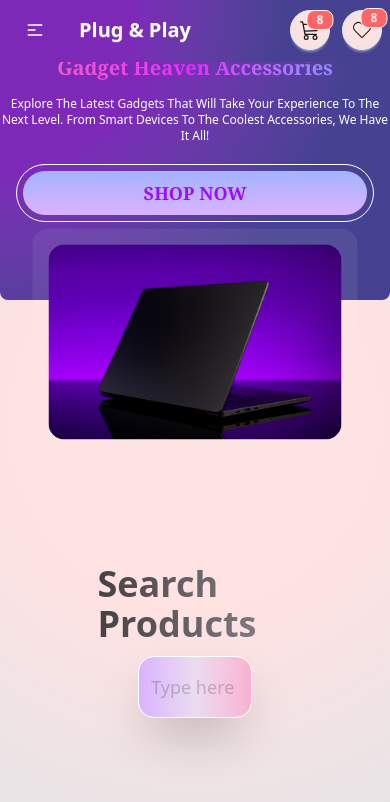
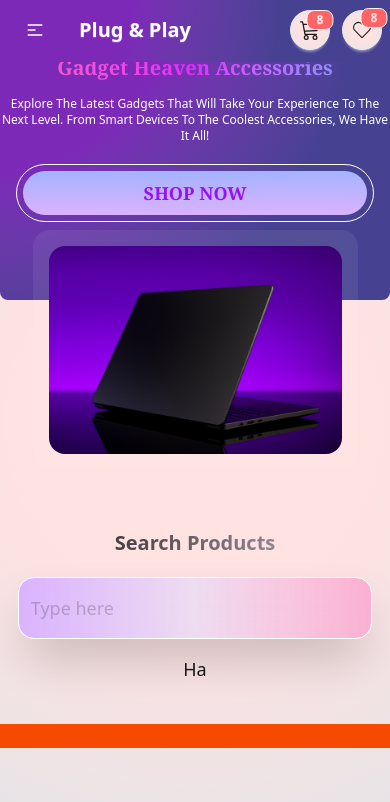
Before and after one commit to rakib-hasan-78/price-cart, a React (Vite) app: page / in a window 390 px wide. Shown: the top 802 px of the page. Built offline with nearby package versions, Linux system fonts and the light colour scheme; a web font is replaced by a local one.

Commit message:
search component optimized

```diff
--- a/src/Components/DisplayProduct/DisplayProduct.jsx
+++ b/src/Components/DisplayProduct/DisplayProduct.jsx
@@ -3,8 +3,8 @@ import displayImg from '../../assets/hero.png';
 
 const DisplayProduct = () => {
     return (
-        <div className='w-full xxs:h-60 sm:h-[500px] md:h-[620px] lg:h-80 py-4 relative flex items-center justify-center'>
-            <div className='xxs:w-10/12 md:w-8/12  lg:w-6/12 bg-violet-50/7 p-4 rounded-2xl absolute top-1/3 left-1/2 transform -translate-y-2/3 -translate-x-1/2'>
+        <div className='w-full xxs:h-[280px] sm:h-[400px] lg:h-[420px] xl:h-[380px] flex items-start justify-center relative  lg:top-2/4 xxs:-translate-y-1/4 sm:-translate-y-1/9 md:-translate-y-1/11 lg:-translate-y-2/4 z-40'>
+            <div className='xxs:w-10/12 md:w-8/12  lg:w-9/12 xl:w-6/12 xxs:h-60 sm:h-[400px] lg:h-[420px] xl:h-[380px]  bg-violet-50/7 p-4 rounded-2xl'>
                 <img className='rounded-2xl' src={displayImg} alt="#" />
             </div>
         </div>
@@ -12,3 +12,10 @@ const DisplayProduct = () => {
 };
 
 export default DisplayProduct;
+
+
+``
+// xxs:w-10/12 md:w-8/12  lg:w-6/12 bg-violet-50/7 p-4 rounded-2xl absolute top-1/3 left-1/2 transform -translate-y-2/3 -translate-x-1/2
+
+
+// w-full xxs:h-60 sm:h-[500px] md:h-[620px] lg:h-80 py-4 flex items-center justify-center relative top-1/3 -translate-y-1/3 z-40
--- a/src/Components/Header/Header.jsx
+++ b/src/Components/Header/Header.jsx
@@ -21,7 +21,7 @@ const Header = () => {
     return (
         <header
         id='header'
-        className={`w-full rounded-t-xl border-none mb-0 -mt-0.5 ${isScroll ? 'fixed top-0 z-50 left-0':' relative z-30'}`}>
+        className={`w-full lg:rounded-t-xl border-none mb-0 -mt-0.5 ${isScroll ? 'fixed top-0 z-50 left-0':' relative z-30'}`}>
             <Nav isScroll={isScroll} />
         </header>
     );
--- a/src/Components/Hero/Hero.jsx
+++ b/src/Components/Hero/Hero.jsx
@@ -3,7 +3,7 @@ import React from 'react';
 const Hero = ({children}) => {
     return (
         <div
-        className={`hero bg-hero xxs:h-[300px] lg:h-[600px] custom-bg items-start`}>
+        className={`hero bg-hero xxs:h-[300px] lg:h-[600px] custom-bg items-start relative`}>
             {children}
         </div>
     );
--- a/src/Components/Nav/Nav.jsx
+++ b/src/Components/Nav/Nav.jsx
@@ -11,7 +11,7 @@ const Nav = ({isScroll}) => {
 
     return (
         <div
-        className={`navbar ${isScroll ? 'rounded-t-none shadow-2xl':'rounded-t-xl' }  border-none shadow-none mb-0 ${location.pathname==='/'?'custom-bg':'bg-transparent'}`}>
+        className={`navbar ${isScroll ? 'rounded-t-none shadow-2xl':'lg:rounded-t-xl' }  border-none shadow-none mb-0 ${location.pathname==='/'?'custom-bg':'bg-transparent'}`}>
             <div className="navbar-start">
                 <div className="dropdown">
                 <div tabIndex={0} role="button" className="btn btn-ghost lg:hidden">
--- /dev/null
+++ b/src/Components/Products/Products.jsx
@@ -0,0 +1,11 @@
+import React from 'react';
+
+const Products = () => {
+    return (
+        <div className='w-full py-3 bg-orange-600'>
+
+        </div>
+    );
+};
+
+export default Products;
--- a/src/Components/Search/Search.jsx
+++ b/src/Components/Search/Search.jsx
@@ -3,21 +3,24 @@ import { LuX } from "react-icons/lu";
 const Search = () => {
     const [search, setSearch] = useState('')
     return (
-        <div className='w-6/12 h-auto flex flex-col items-center justify-center  mx-auto py-5'>
-            <h3 className='bg-gradient-to-r from-zinc-900/80 to-slate-800/50 text-transparent bg-clip-text font-semibold text-4xl py-1'>search products</h3>
-            <div className='w-7/12 relative'>
+        <div className='xxs:w-10/11 lg:w-6/12 h-36 flex flex-col items-center justify-center  mx-auto py-5 relative xxs:-translate-y-1/3 lg:-translate-y-3/3 space-y-2'>
+            <h3 className='bg-gradient-to-r from-zinc-900/80 to-slate-800/50 text-transparent bg-clip-text font-semibold  xxs:text-xl sm:text-2xl md:text-3xl lg:text-4xl py-1'>search products</h3>
+
+            <div className='xxs:w-full lg:w-7/12  relative'>
                 <input
                 value={search}
                 onChange={(e)=>setSearch(e.target.value)}
-                type="text" placeholder="Type here" className="w-full py-4 my-2 px-3 rounded-2xl border border-white outline-0 bg-gradient-to-r from-purple-300 via-violet-200/50 to-pink-400/40 bg-blend-color-burn backdrop-blur-lg shadow-2xl text-black/40 font-medium font-sans" />
+                type="text" placeholder="Type here" className="w-full py-4 my-2 px-3 rounded-2xl border border-white outline-0 bg-gradient-to-r from-purple-300 via-violet-200/50 to-pink-400/40 bg-blend-color-burn backdrop-blur-lg shadow-2xl text-black/40 font-medium font-sans"
+                 />
                 {
                     search && (
                         <span
                         onClick={()=>setSearch('')}
-                        className='absolute top-1/2 right-0 -translate-x-1/2 -translate-y-1/2 text-2xl cursor-pointer text-purple-500'> <LuX /> </span>
+                        className='absolute top-1/2 right-0 -translate-y-1/2 -translate-x-1/2 text-2xl cursor-pointer text-purple-500'> <LuX /> </span>
                     )
                 }
             </div>
+            <span>ha</span>
         </div>
     );
 };
--- a/src/Pages/Home/Home.jsx
+++ b/src/Pages/Home/Home.jsx
@@ -3,6 +3,7 @@ import { useLoaderData } from 'react-router-dom';
 import Hero from './../../Components/Hero/Hero';
 import DisplayProduct from './../../Components/DisplayProduct/DisplayProduct';
 import Search from './../../Components/Search/Search';
+import Products from './../../Components/Products/Products';
 
 
 
@@ -10,7 +11,7 @@ const Home = () => {
     const data = useLoaderData();
     console.log(data.length);
     return (
-        <div className={`w-full min-h-full`}>
+        <div className={`w-full min-h-full flex flex-col items-center`}>
            <Hero>
             {
                <div className='bg-hero'>
@@ -23,7 +24,7 @@ const Home = () => {
                     </p>
 
                 </div>
-                    <div className='xxs:w-11/12 lg:w-2/12 flex items-center justify-center xxs:border-1 xl:border-2 rounded-full my-3 p-1.5'>
+                    <div className='xxs:w-11/12 lg:w-2/12 flex items-center justify-center xxs:border-1 xl:border-2 rounded-full xxs:my-3 md:my-2 lg:my-3 p-1.5'>
                     <button className='btn-hero' type="button">shop now</button>
                     </div>
                 </div>
@@ -31,6 +32,7 @@ const Home = () => {
            </Hero>
            <DisplayProduct />
            <Search />
+           <Products />
         </div>
     );
 };
```
